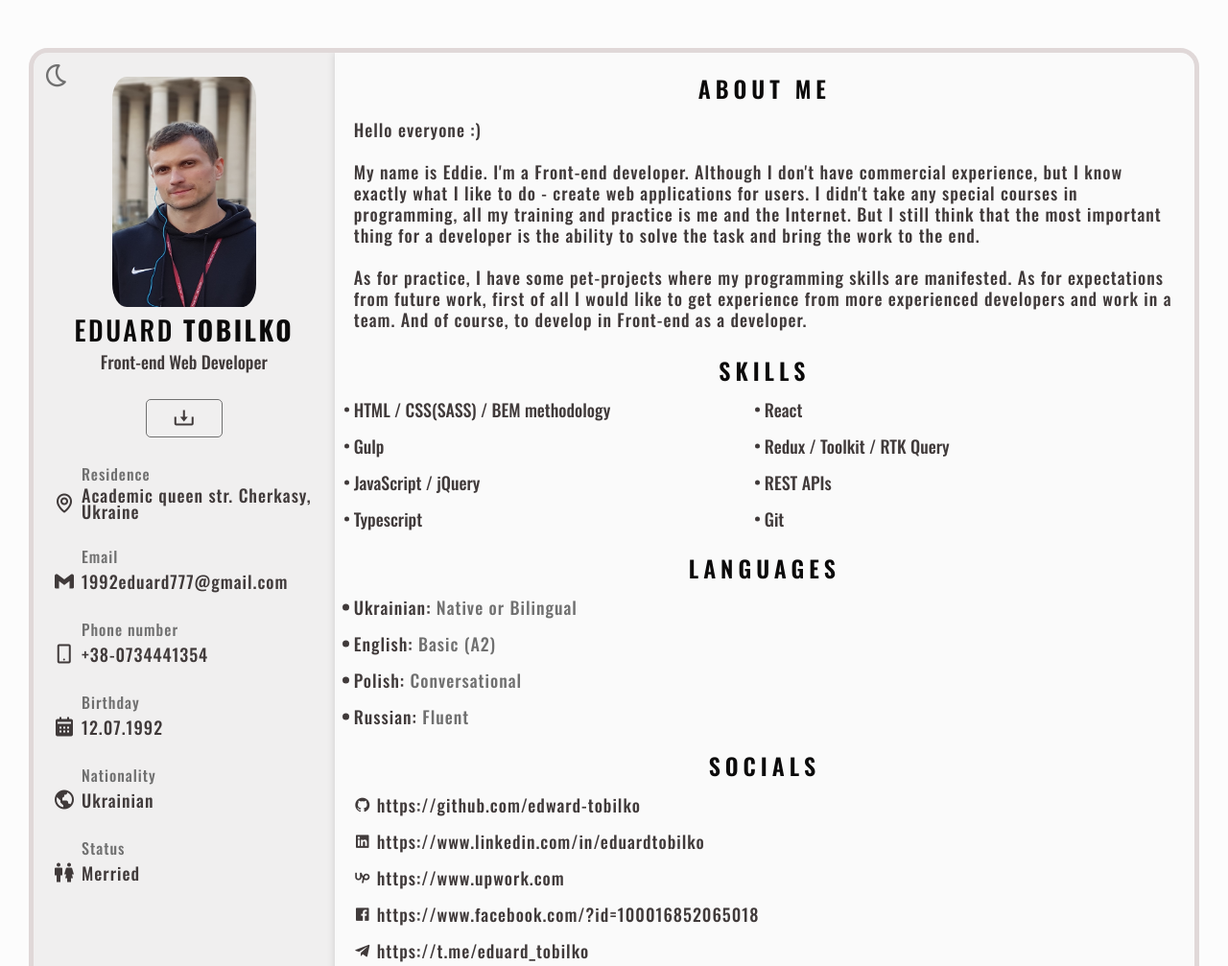
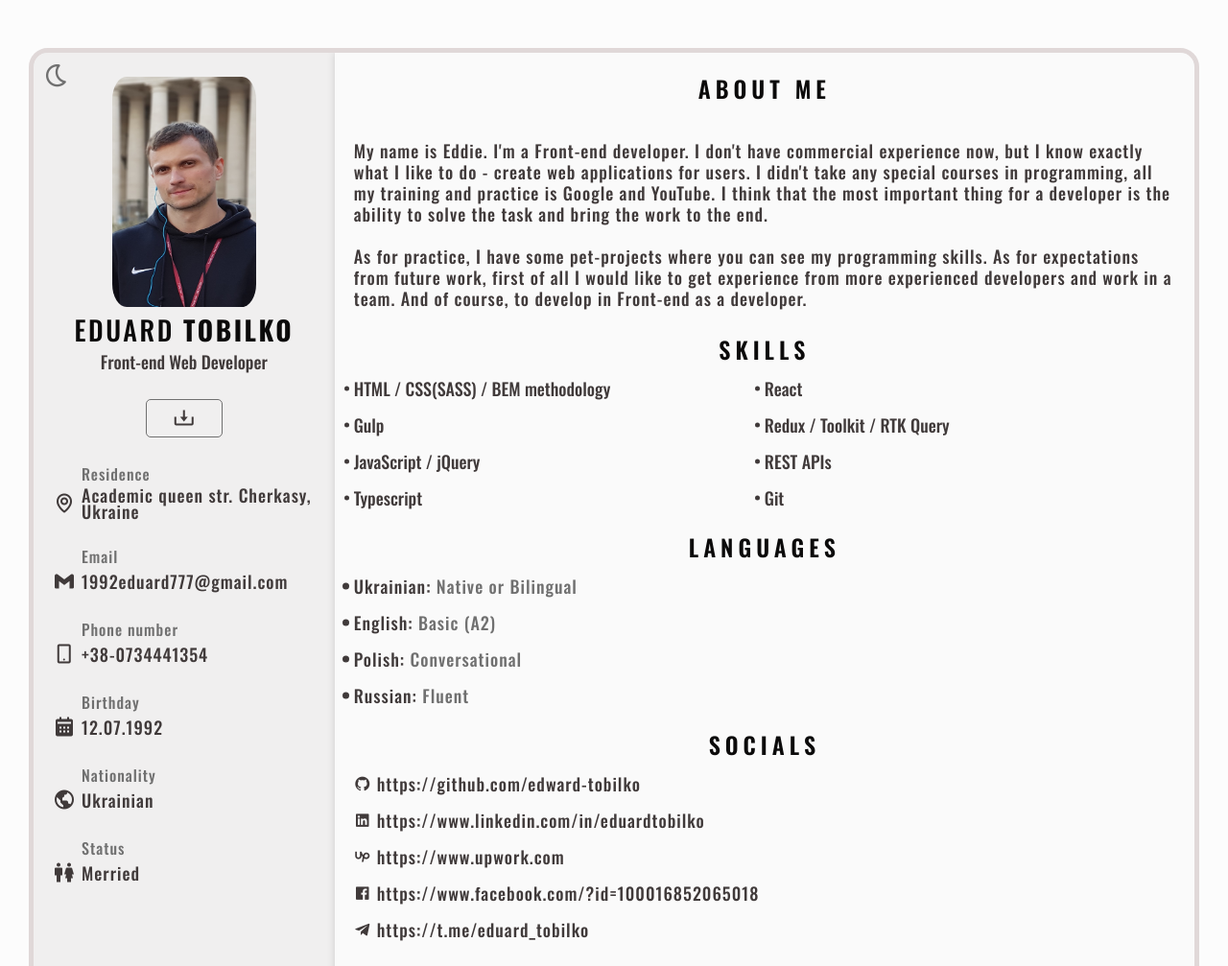
Before and after one commit to edward-tobilko/cv, a website: page src/index.html in a window 1280 px wide. Shown: the top 1007 px of the page at 96% size. Drawn offline with nearby package versions, Linux system fonts and the light colour scheme; files that its build step writes are made by us from their sources.

Commit message:
change file

```diff
--- a/src/html/_about-me.html
+++ b/src/html/_about-me.html
@@ -3,19 +3,18 @@
 
   <div class="aboutMe__content">
     <p class="aboutMe__content-text">
-      Hello everyone :) <br />
       <br />
-      My name is Eddie. I'm a Front-end developer. Although I don't have
-      commercial experience, but I know exactly what I like to do - create web
+      My name is Eddie. I'm a Front-end developer. I don't have commercial
+      experience now, but I know exactly what I like to do - create web
       applications for users. I didn't take any special courses in programming,
-      all my training and practice is me and the Internet. But I still think
-      that the most important thing for a developer is the ability to solve the
-      task and bring the work to the end. <br />
+      all my training and practice is Google and YouTube. I think that the most
+      important thing for a developer is the ability to solve the task and bring
+      the work to the end. <br />
       <br />
-      As for practice, I have some pet-projects where my programming skills are
-      manifested. As for expectations from future work, first of all I would
-      like to get experience from more experienced developers and work in a
-      team. And of course, to develop in Front-end as a developer.
+      As for practice, I have some pet-projects where you can see my programming
+      skills. As for expectations from future work, first of all I would like to
+      get experience from more experienced developers and work in a team. And of
+      course, to develop in Front-end as a developer.
     </p>
   </div>
 </section>
```
